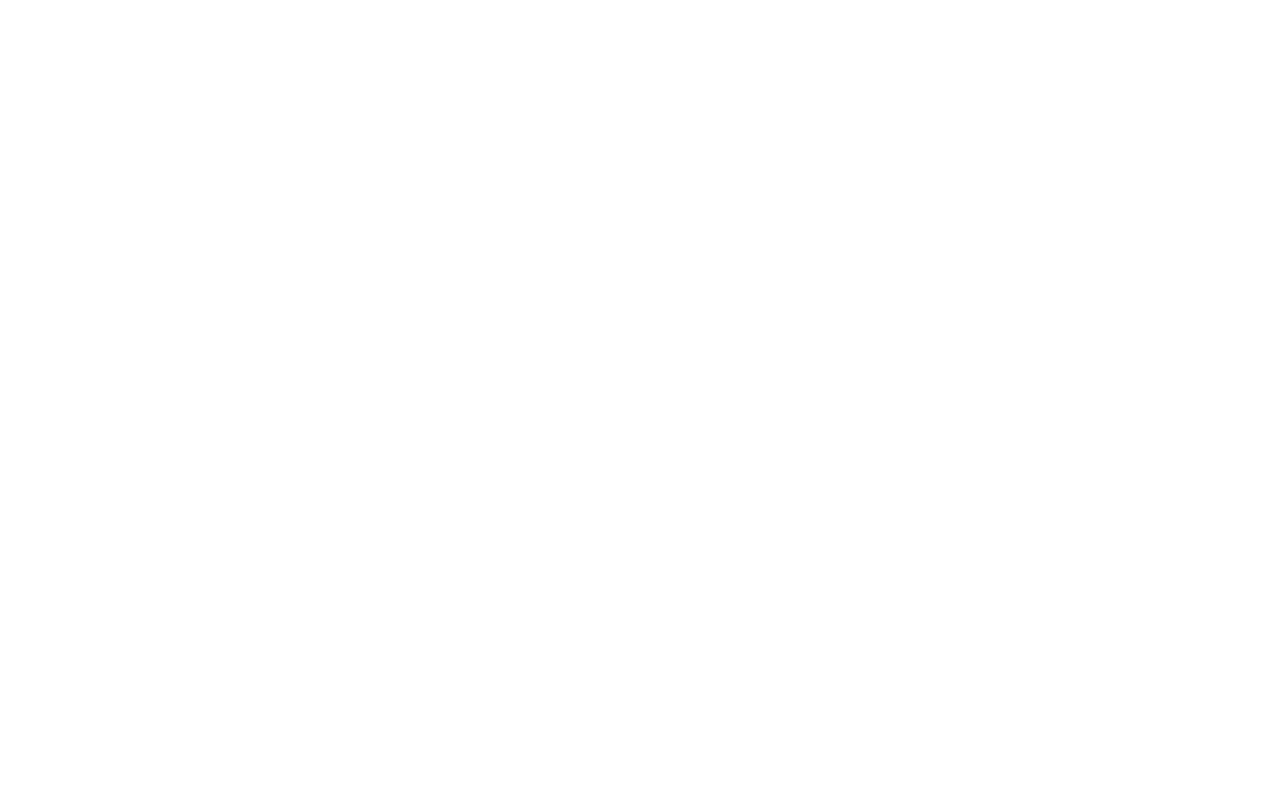
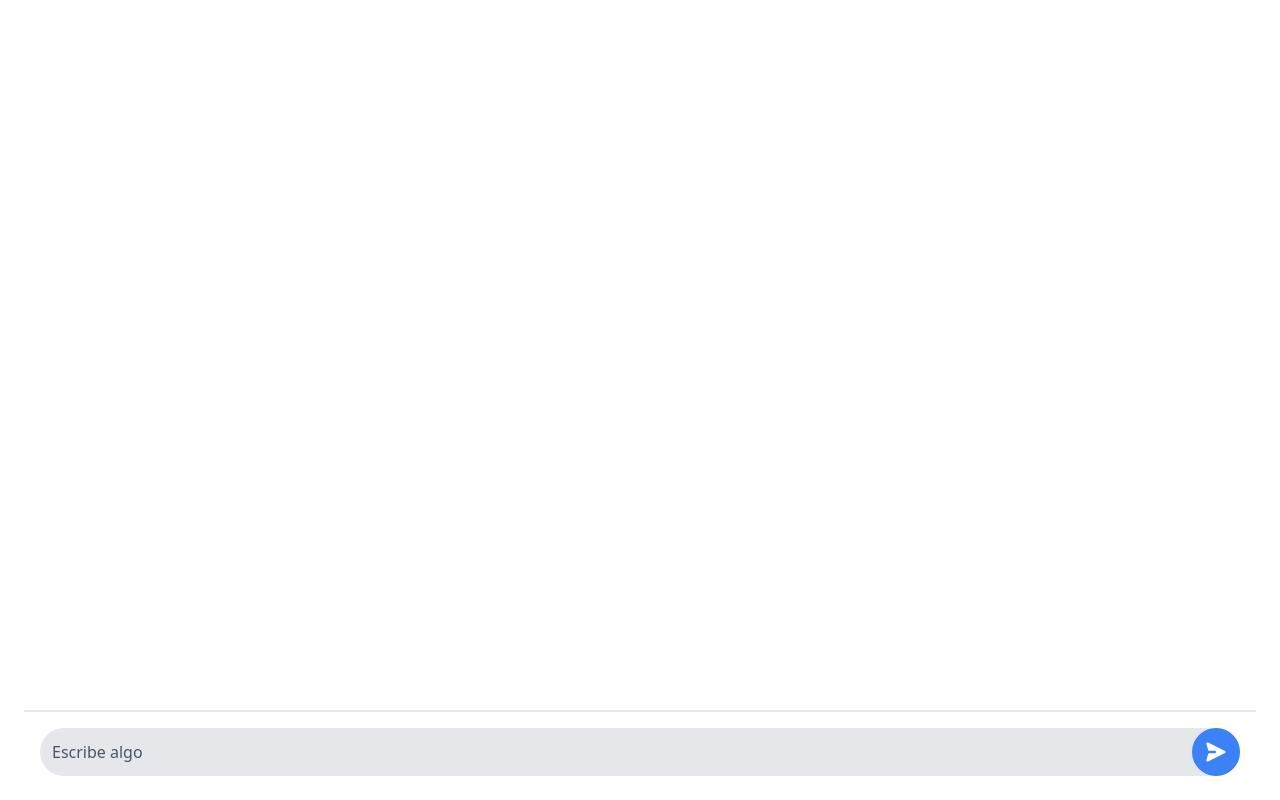
Before and after one commit to ericgomez/vue3-supabase-realtime-chat, a Vue app: page / in a window 1280 px wide. Both pictures are taken after typing "Sample" into the empty fields and a click on the button "Acceder". Built offline with nearby package versions, Linux system fonts and the light colour scheme.

Commit message:
Componente formulario chat

```diff
--- a/src/App.vue
+++ b/src/App.vue
@@ -2,16 +2,19 @@
 import { ref, onMounted } from 'vue';
 import ChatLoginModal from '@/components/Chat/ChatLoginModal.vue';
 import ChatMessages from '@/components/Chat/ChatMessages.vue';
+import ChatForm from '@/components/Chat/ChatForm.vue';
 
 export default {
   components: {
     ChatLoginModal,
     ChatMessages,
+    ChatForm,
   },
   setup() {
     const username = ref('');
     const isLogged = ref('');
     const messages = ref([]);
+    const message = ref('');
 
     const login = (e) => {
       e.preventDefault();
@@ -24,6 +27,10 @@
       }
     };
 
+    const sendMessage = async (e) => {
+      e.preventDefault();
+    };
+
     onMounted(() => {
       username.value = window.localStorage.getItem('username');
       isLogged.value = Boolean(username.value);
@@ -33,7 +40,9 @@
       username,
       isLogged,
       messages,
+      message,
       login,
+      sendMessage,
     };
   },
 };
@@ -44,5 +53,7 @@
     <chat-login-modal v-if="!isLogged" v-model:username="username" @onSubmit="login" />
 
     <chat-messages v-if="isLogged" :messages="messages" />
+
+    <chat-form v-if="isLogged" v-model:message="message" @onSendMessage="sendMessage" />
   </div>
 </template>
--- /dev/null
+++ b/src/components/Chat/ChatForm.vue
@@ -0,0 +1,34 @@
+<script>
+export default {
+  name: 'ChatForm',
+  props: ['message'],
+  emits: ['onSendMessage', 'update:message'],
+};
+</script>
+
+<template>
+  <form @submit="$emit('onSendMessage', $event)">
+    <div class="border-t-2 border-gray-200 px-4 pt-4 mb-2 sm:mb-0">
+      <div class="relative flex">
+        <input
+          :value="message"
+          @input="$emit('update:message', $event.target.value)"
+          placeholder="Escribe algo"
+          class="w-full focus:outline-none focus:placeholder-gray-400 text-gray-600 placeholder-gray-600 pl-3 bg-gray-200 rounded-full py-3"
+        />
+        <div class="absolute right-0 items-center inset-y-0 hidden sm:flex">
+          <button
+            type="submit"
+            class="inline-flex items-center justify-center rounded-full h-12 w-12 transition duration-500 ease-in-out text-white bg-blue-500 hover:bg-blue-400 focus:outline-none"
+          >
+            <svg xmlns="http://www.w3.org/2000/svg" viewBox="0 0 20 20" fill="currentColor" class="h-6 w-6 transform rotate-90">
+              <path
+                d="M10.894 2.553a1 1 0 00-1.788 0l-7 14a1 1 0 001.169 1.409l5-1.429A1 1 0 009 15.571V11a1 1 0 112 0v4.571a1 1 0 00.725.962l5 1.428a1 1 0 001.17-1.408l-7-14z"
+              ></path>
+            </svg>
+          </button>
+        </div>
+      </div>
+    </div>
+  </form>
+</template>
```
